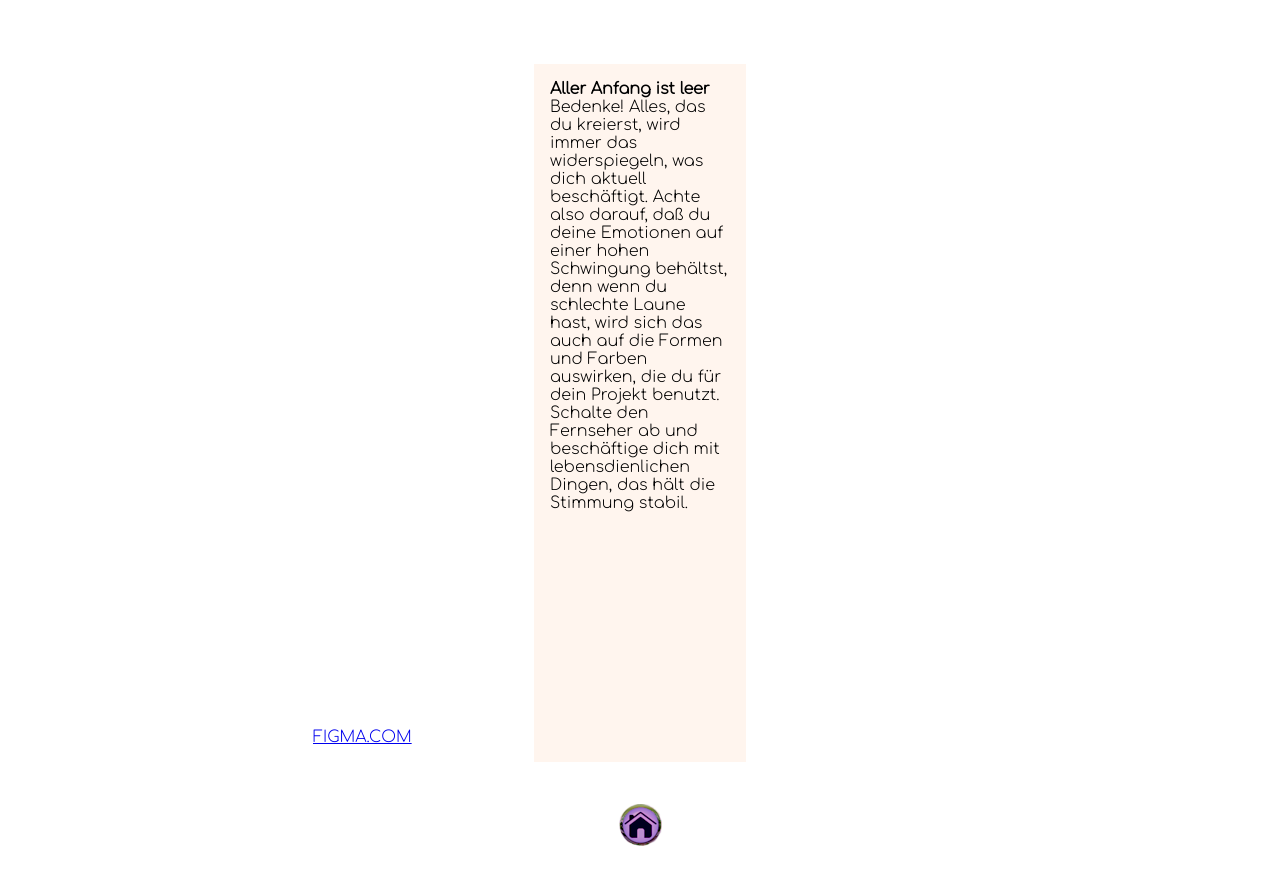
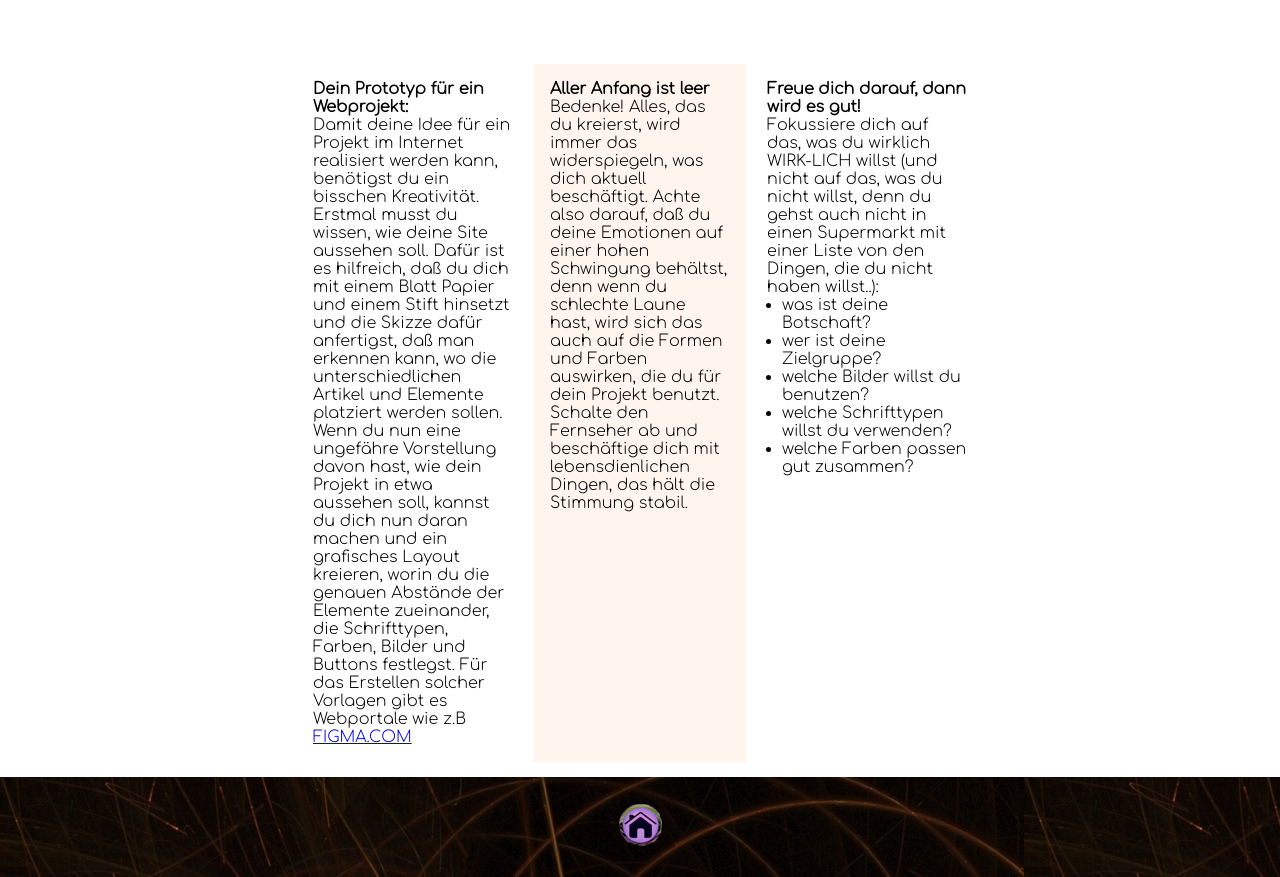
Before and after one commit to jaber-1988/team-arbeit, a plain HTML site: page Arbeiten-im-Team/index.html in a window 1280 px wide. Shown: the part 251-1128 px from the top of the page. Drawn offline with Linux system fonts and the light colour scheme; a web font is replaced by a local one.

Commit message:
Update style.css

```diff
--- a/Arbeiten-im-Team/style.css
+++ b/Arbeiten-im-Team/style.css
@@ -40,7 +40,7 @@ h3{
     width: 200px;
     padding: 1rem;
     background-image: url(./img/header);
-    color: white;
+    color: black;
 }
 #middel{
     margin-left: 5px;
@@ -53,7 +53,7 @@ h3{
     width: 200px;
     padding: 1rem;
     background-image: url(./img/header);
-    color: white;
+    color: black;
 }
 .li {
     padding-left: 15px;
@@ -62,7 +62,7 @@ h3{
 
 footer {
     height: 100px;
-    background-image: url(./img/header);
+    background-image: url(./img/header.png);
     display: flex;
     align-items: center;
     justify-content: center;
```
